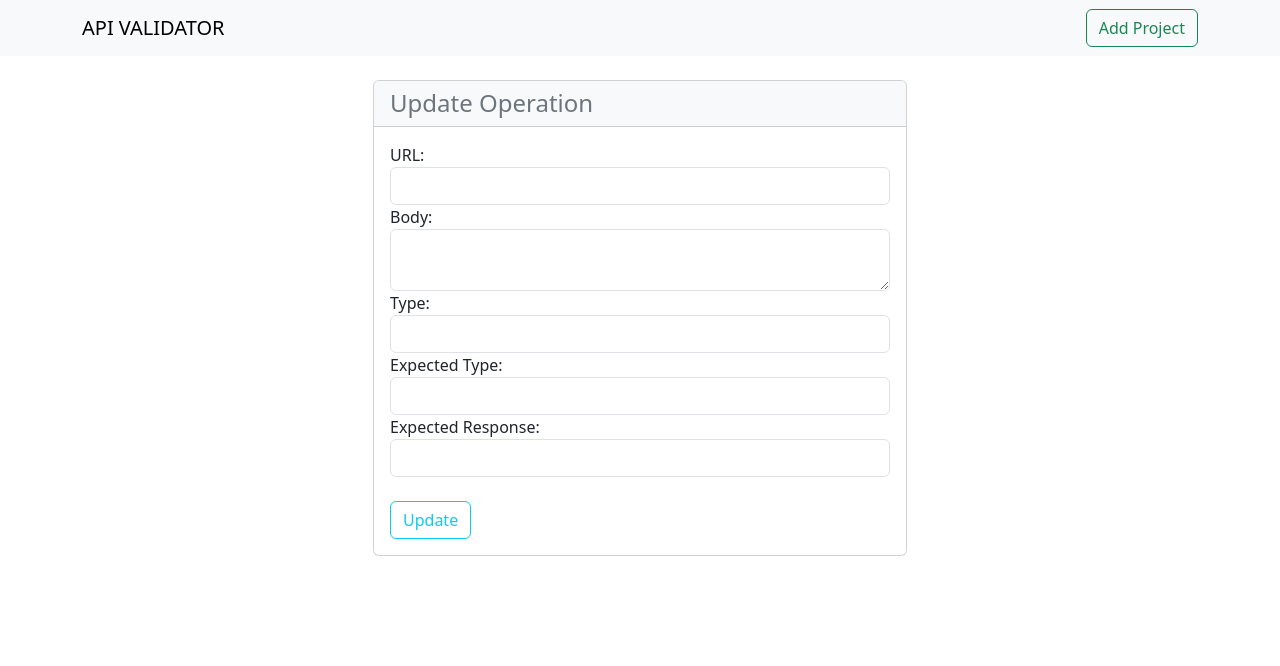
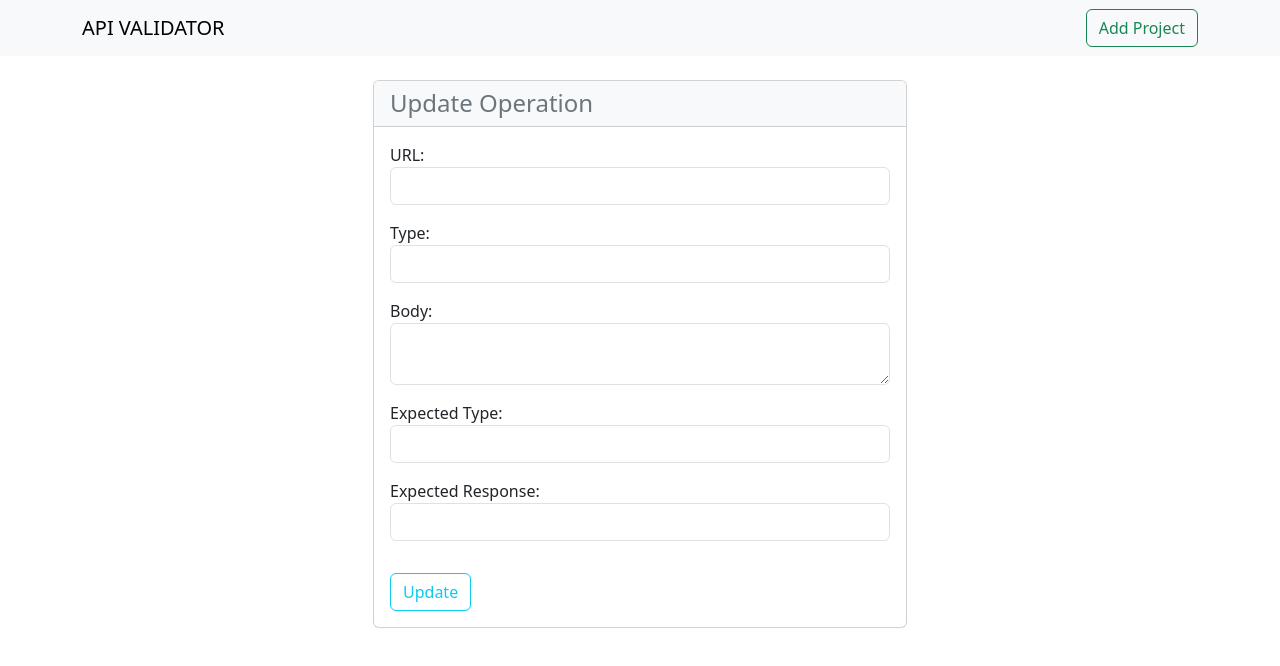
Before and after one commit to douhimed/api-validator-client, an Angular app: page /update-operation/1 in a window 1280 px wide. Shown: the top 666 px of the page. Built offline with nearby package versions, Linux system fonts and the light colour scheme; no server answers.

Commit message:
add some effects in update op form

```diff
--- a/src/app/update-operation/update-operation.component.html
+++ b/src/app/update-operation/update-operation.component.html
@@ -8,17 +8,12 @@
         <div class="card-body">
           <form [formGroup]="updateOperationFormGroup">
 
-            <div class="form-group">
+            <div class="form-group mb-3">
               <label for="url">URL:</label>
               <input type="text" class="form-control" id="url" formControlName="url">
             </div>
 
-            <div class="form-group">
-              <label for="body">Body:</label>
-              <textarea class="form-control" id="body" formControlName="body"></textarea>
-            </div>
-
-            <div class="form-group">
+            <div class="form-group mb-3">
               <label for="type">Type:</label>
               <select class="form-control" id="type" formControlName="type">
                 <option value="GET">GET</option>
@@ -28,17 +23,22 @@
               </select>
             </div>
 
-            <div class="form-group">
+            <div class="form-group mb-3">
+              <label for="body">Body:</label>
+              <textarea class="form-control" id="body" formControlName="body"></textarea>
+            </div>
+
+            <div class="form-group mb-3">
               <label for="expectedType">Expected Type:</label>
               <input class="form-control" id="expectedType" formControlName="expectedType">
             </div>
 
-            <div class="form-group">
+            <div class="form-group mb-3">
               <label for="expectedResponse">Expected Response:</label>
               <input class="form-control" id="expectedResponse" formControlName="expectedResponse">
             </div>
 
-            <button type="button" class="btn btn-outline-info mt-4" (click)="handleUpdateOperation()">Update</button>
+            <button type="button" class="btn btn-outline-info mt-3" (click)="handleUpdateOperation()">Update</button>
           </form>
         </div>
       </div>
```
